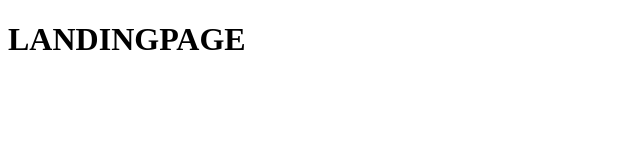
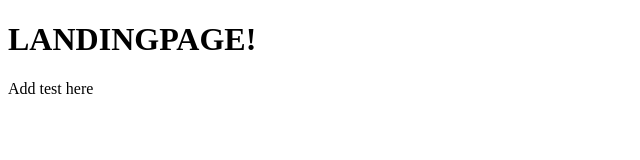
Before and after one commit to Team-Guiding-Star/Guiding-Star-Improved-Self-Hosting, a plain HTML site: page index.html in a window 1280 px wide. Shown: the whole page, without its empty margins (0-640 px from the left). Drawn offline with Linux system fonts and the light colour scheme.

Commit message:
Updated html index with a p tag

```diff
--- a/index.html
+++ b/index.html
@@ -6,6 +6,7 @@
     <title>LandingPage</title>
 </head>
 <body>
-    <h1>LANDINGPAGE</h1>
+    <h1>LANDINGPAGE!</h1>
+    <p>Add test here</p>
 </body>
 </html>
```
